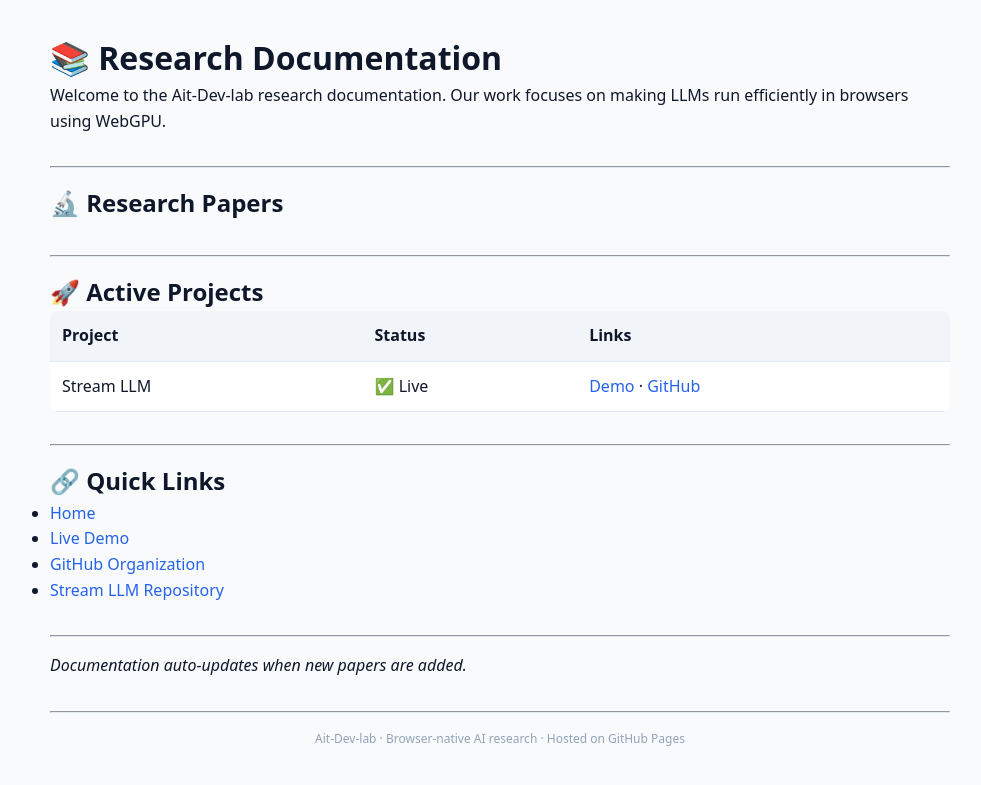
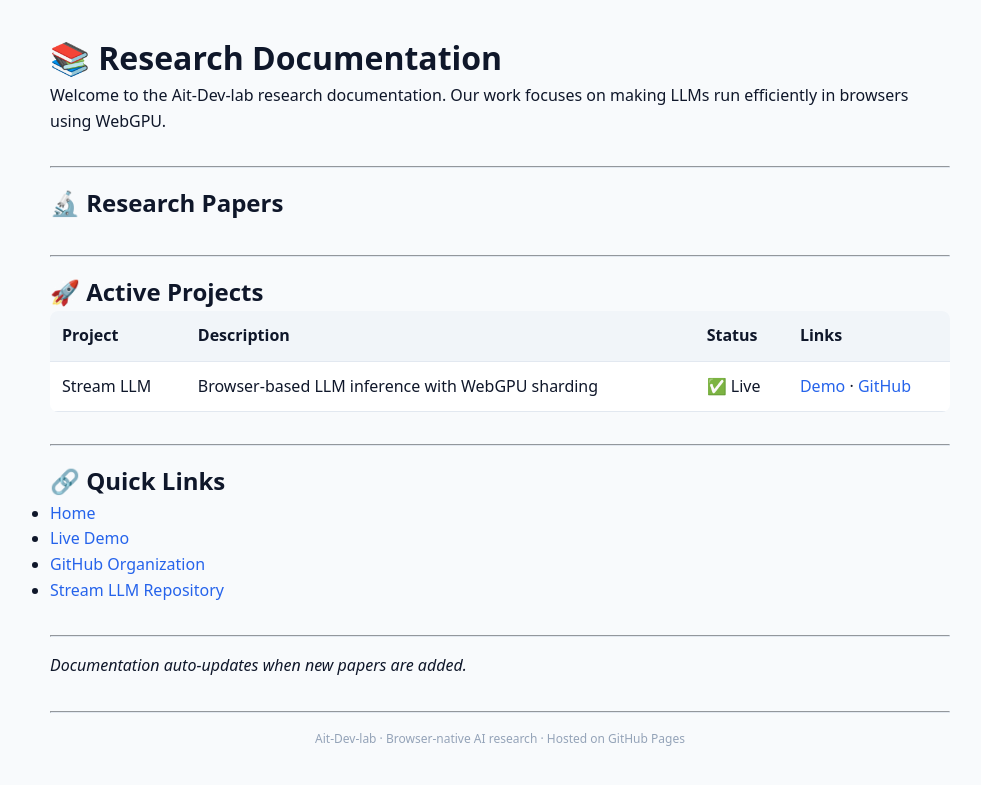
Before and after one commit to Ait-Dev-lab/.github, a Jekyll site: the page built from docs/index.md, in a window 1280 px wide. Shown: the top 785 px of the page, without its empty margins (140-1121 px from the left). Built offline with Jekyll 4.4.1, drawn with Linux system fonts in a browser that asks for light colours; our own code applies the rules of GitHub Pages for plain Markdown files.

Commit message:
Add description column to Active Projects table

```diff
--- a/docs/index.md
+++ b/docs/index.md
@@ -25,9 +25,9 @@
 
 ## 🚀 Active Projects
 
-| Project | Status | Links |
-|---------|--------|-------|
-| Stream LLM | ✅ Live | [Demo](https://ait-dev-lab.github.io/stream-llm/) · [GitHub](https://github.com/Ait-Dev-lab/stream-llm) |
+| Project | Description | Status | Links |
+|---------|-------------|--------|-------|
+| Stream LLM | Browser-based LLM inference with WebGPU sharding | ✅ Live | [Demo](https://ait-dev-lab.github.io/stream-llm/) · [GitHub](https://github.com/Ait-Dev-lab/stream-llm) |
 
 ---
 
```
